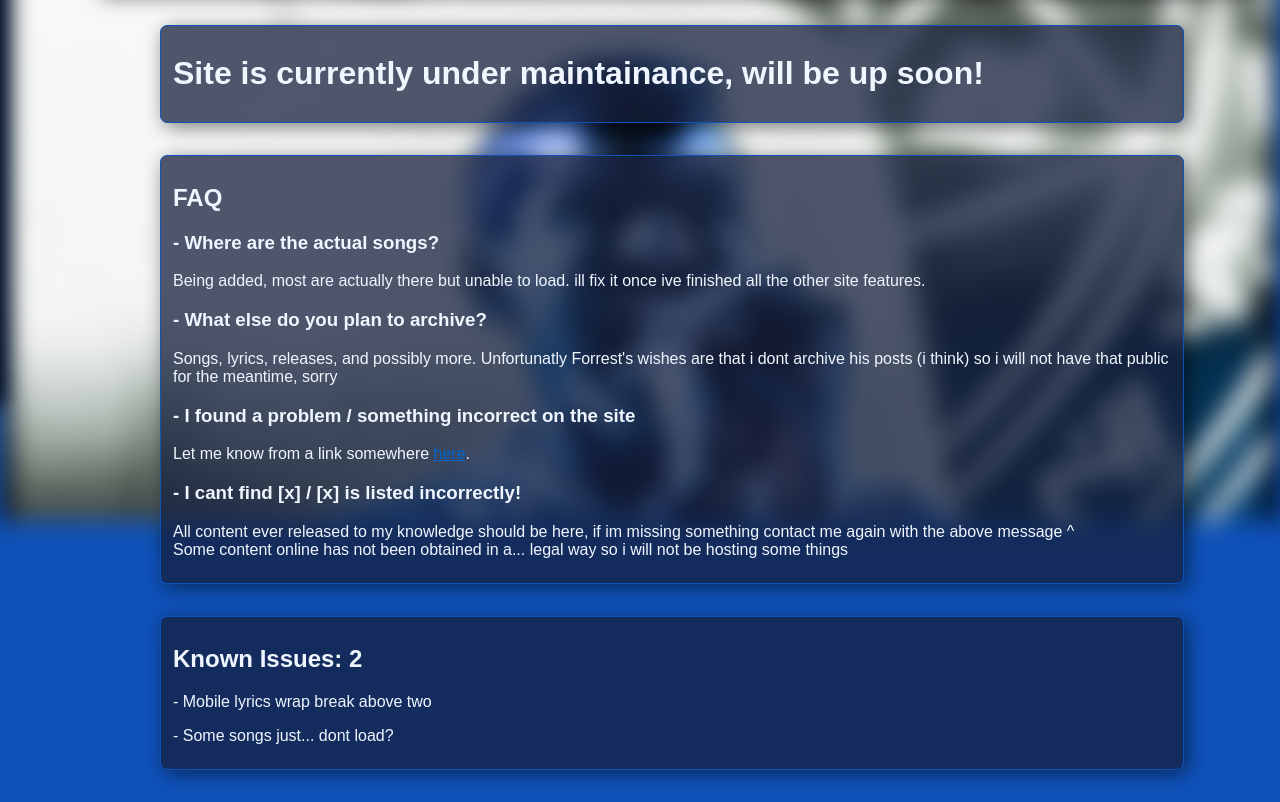
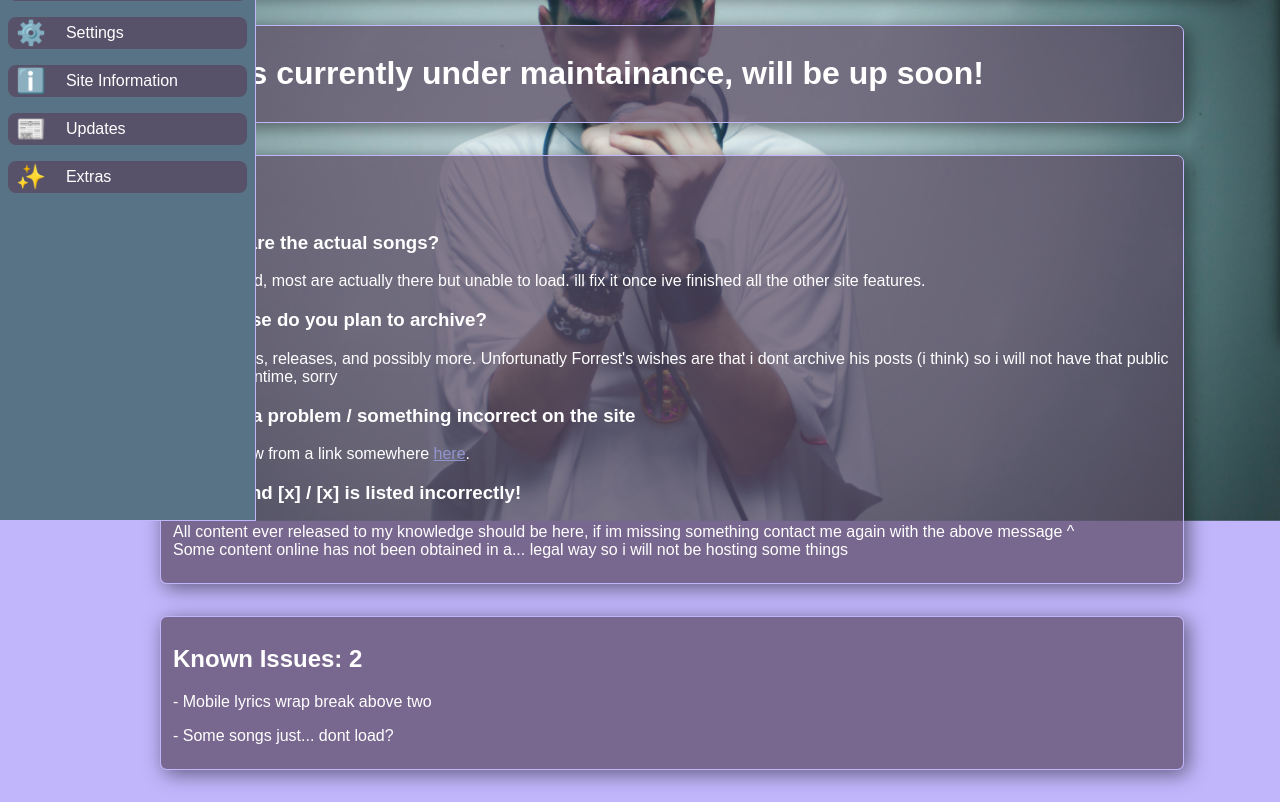
Before and after one commit to Kars-Ascended/MKA, a PHP site: page /pages/index.php in a window 1280 px wide. Shown: the part 279-1081 px from the top of the page. Run offline with PHP 8.4, Linux system fonts and the light colour scheme.

Commit message:
cotton theme test

```diff
--- a/backend/meta-include.php
+++ b/backend/meta-include.php
@@ -23,7 +23,7 @@
 <script src="/js/lazy_load.js?v=<?= filemtime(filename: 'lazy_load.js') ?>" defer></script>
 <script src="/js/settings.js?v=<?= filemtime(filename: 'settings.js') ?>" defer></script>
 
-<!-- NAV
+<!-- NAV  -->
 <div class="nav">
     <a button href="/home">
         <span class="icon">🏠</span>
@@ -41,7 +41,7 @@
         <span class="icon">💿</span>
         <span class="label">Discography</span>
     </a>
-    <a button href="/dailySong.php">
+    <a button href="/fun/dailySong.php">
         <span class="icon">🌞</span>
         <span class="label">Daily Song</span>
     </a>
@@ -61,11 +61,11 @@
         <span class="icon">📰</span>
         <span class="label">Updates</span>
     </a>
-    <a button href="/site/extras.php">
+    <a button href="/extras.php">
         <span class="icon">✨</span>
         <span class="label">Extras</span>
     </a>
-</div>  -->
+</div>
 <!-- End of .nav -->
 
 <!-- Mobile Top Navbar Button -->
@@ -73,6 +73,7 @@
     <button id="open-mobile-navbar">☰ Navbar</button>
 </div>
 <!-- Mobile Fullscreen Navbar Overlay
+ -->
 <div class="mobile-navbar-overlay" id="mobile-navbar-overlay">
     <div class="mobile-navbar-content">
         <button id="close-mobile-navbar" class="close-btn">✕</button>
@@ -86,11 +87,10 @@
             <a href="#" id="mobile-settings" class="mobile-nav-btn"><span class="icon">⚙️</span> Settings</a>
             <a href="/site/index.php" class="mobile-nav-btn"><span class="icon">ℹ️</span> Site Information</a>
             <a href="/site/site-updates.php" class="mobile-nav-btn"><span class="icon">📰</span> Updates</a>
-            <a href="/site/extras.php" class="mobile-nav-btn"><span class="icon">✨</span> Extras</a>
+            <a href="/extras.php" class="mobile-nav-btn"><span class="icon">✨</span> Extras</a>
         </nav>
     </div>
 </div>
- -->
 <div class="settings">
     <h1 title>Settings</h1 title>
     <h3>- Main</h3>
@@ -101,8 +101,8 @@
     <div class="theme-control">
         <label for="themeSelect">Theme: </label>
         <select id="themeSelect">
-            <option value="blue">The Blues [Default]</option>
-            <option value="lightblue">Light Blues</option>
+            <option value="cotton">Cotton Candy [Default]</option>
+            <option value="darkcandy">Dark Candy</option>
         </select>
     </div>
     ^ Light mode half broken right now, sorry!
--- a/css/base.css
+++ b/css/base.css
@@ -5,12 +5,14 @@
     --main-br-radius-x2: 14px;
     --box-shadow: 4px 4px 20px rgba(0, 0, 0, 0.5);
 
-    /* The Blues (Default) Theme Colors */
-    --main: #1A1A2E;
-    --secondary: #16213E;
-    --accent: #0F52BA;
-    --accent-secondary: #0066CC;
-    --white: #F0F6FF;
+    /* Default Theme Colors */
+    --main: #e3e8ff;
+    --secondary: #587385ff;
+    --accent: #c1b6fc;
+    --accent-secondary: #9195ceff;
+    --white: #ffffffff;
+    --mainElement: #57455eb0;
+    /* NOT 'main-element' cause js dont like it */
 }
 
 /* Global Reset */
@@ -31,7 +33,6 @@ body {
     min-height: calc(100vh - 4.5em);
     background-color: var(--accent);
     position: relative;
-    overflow: hidden;
 }
 
 body::before {
@@ -43,7 +44,6 @@ body::before {
     background-size: 100% auto;
     background-repeat: no-repeat;
     background-position: top center;
-    filter: blur(12px);
 }
 
 @media only screen and (max-width: 768px) {
@@ -58,15 +58,15 @@ body::before {
 input, select, .button, .main {
     border-radius: 0.5em;
     padding: 0.4em;
-    background-color: var(--secondary);
+    background-color: var(--mainElement);
     border: 1px solid var(--accent);
     cursor: pointer;
 }
 
 /* Buttons */
 [button], button {
-    background-color: var(--accent) !important;
-    border: none;
+    background-color: var(--mainElement) !important;
+    border: 10px solid var(--accent);
     padding: 0.5em;
     border-radius: var(--main-br-radius);
     cursor: pointer;
@@ -134,7 +134,7 @@ main-element {
     border: 1px solid var(--accent);
     border-radius: var(--main-br-radius);
     box-shadow: var(--box-shadow);
-    background-color: rgba(22, 33, 62, 0.75);
+    background-color: var(--mainElement); /* NOT 'main-element' cause js dont like it */
 }
 
 @media only screen and (max-width: 768px) {
@@ -152,7 +152,9 @@ main-element {
 .welcome {
     width: 90vw !important;
     display: flex;
-    background-image: url('../assets/welcome.png');
+    background-image:
+        linear-gradient(rgba(175, 252, 255, 0.822), rgba(252, 158, 255, 0.5)),
+        url('../assets/welcome.png');
     background-size: cover;
     background-repeat: no-repeat;
     background-position: center;
--- a/css/meta-include.css
+++ b/css/meta-include.css
@@ -23,7 +23,7 @@
 }
 
 .nav:hover {
-    width: 25%; /* Expand width on hover */
+    width: 20%; /* Expand width on hover */
 }
 
 .nav [button], .nav .parent [button] {
@@ -74,11 +74,11 @@
 .settings {
     background-color: var(--secondary);
     position: fixed;
-    left: -100%;
-    top: 50%;
-    transform: translateY(-50%);
-    height: 50vh;
-    width: 50vw;
+    left:100%;
+    top: 25%;
+    transform: translateY(-25%);
+    height: 75vh;
+    width: 75vw;
     z-index: 10000;
     border: 1px solid var(--accent);
     border-radius: var(--main-br-radius);
@@ -122,7 +122,7 @@
 
 @keyframes slide-in {
     0% {
-        left: -100%;
+        left: 100%;
     }
     100% {
         left: 25%;
--- a/js/settings.js
+++ b/js/settings.js
@@ -79,19 +79,23 @@ function initSettingsPanel() {
 
 // Theme functionality
 const themes = {
-    blue: {
-        main: '#1A1A2E',
-        secondary: '#16213E',
-        accent: '#0F52BA',
-        accentSecondary: '#0066CC',
-        white: '#F0F6FF'
-    },
-    lightblue: {
-        main: '#F0F6FF',           // Light background
-        secondary: '#D6E6FF',      // Lighter secondary
-        accent: '#0F52BA',         // Keep accent the same
-        accentSecondary: '#3399FF',// Lighter accent secondary
-        white: '#1A1A2E',           // Dark text for contrast
+    cotton: {
+        main: '#e3e8ff',              // Light blue
+        secondary: '#587385ff',         // Soft purple
+        accent: '#c1b6fc',            // Medium blue
+        accentSecondary: '#9195ceff',   // Light purple
+        white: '#ffffffff',              // Pure white
+        mainElement: '#57455eb0',
+        /* NOT 'main-element' cause js dont like it */
+        },
+        darkcandy: {
+        main: '#1a1a2e',              // Dark blue
+        secondary: '#16213e',         // Very dark blue
+        accent: '#0f3460',            // Deep blue
+        accentSecondary: '#53354a',   // Dark purple
+        white: '#eaeaea',             // Off-white
+        mainElement: '#22223b',       // Very dark purple/blue
+        /* NOT 'main-element' cause js dont like it */
     }
 };
 
@@ -99,7 +103,7 @@ function initThemeControl() {
     const themeSelect = document.getElementById('themeSelect');
 
     // Load saved theme from cookie or default
-    const savedTheme = getCookie('siteTheme') || 'blue';
+    const savedTheme = getCookie('siteTheme') || 'cotton';
     themeSelect.value = savedTheme;
     applyTheme(savedTheme);
 
@@ -119,6 +123,7 @@ function applyTheme(themeName) {
     root.style.setProperty('--accent', theme.accent);
     root.style.setProperty('--accent-secondary', theme.accentSecondary);
     root.style.setProperty('--white', theme.white);
+    root.style.setProperty('--mainElement', theme.mainElement);
 }
 
 // Table options checkboxes (alternating rows, dark mode, borders)
--- a/pages/index.php
+++ b/pages/index.php
@@ -15,7 +15,7 @@
 <body>
     <main-element class="welcome" style="height: 15em;">
             <div class="left">
-                <img src="../assets/icons/mk-logo.png" alt="Image">
+                <img src="../assets/icons/mk-logo.png" alt="Logo">
             </div>
             <div class="right" style="margin: auto; font-size: 1.5em;">
                 <h1 title>Hey, welcome to the <u>M</u>r. <u>K</u>itty <u>A</u>rchive [MKA]</h1>
```
Also changed, not shown: assets/body.jpg, assets/body1.jpg (added), assets/footer1.png (renamed from assets/footer.png), assets/icon1.png (renamed from assets/icon.png), pages/fun/dailySong.php (renamed from pages/dailySong.php), 2 other files.
